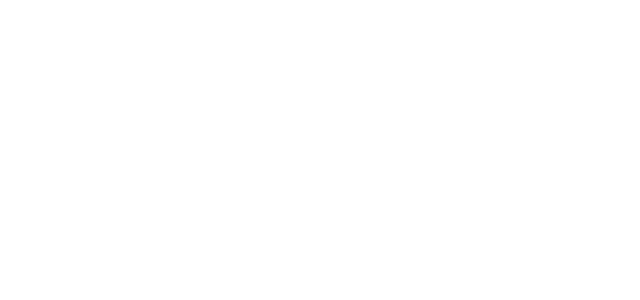
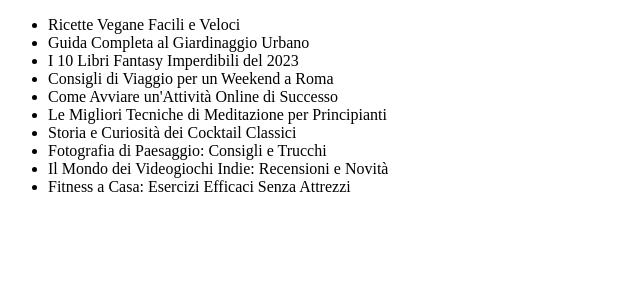
Before and after one commit to CarloCosta92/react-form, a React (Vite) app: page / in a window 1280 px wide. Shown: the top 300 px of the page, without its empty margins (0-640 px from the left). Built offline with nearby package versions, Linux system fonts and the light colour scheme.

Commit message:
feat: print list in page

```diff
--- a/src/App.jsx
+++ b/src/App.jsx
@@ -1,11 +1,13 @@
 import { useState } from 'react'
 import './App.css'
+import ListArticle from './components/ListArticle'
 
 function App() {
   const [count, setCount] = useState(0)
 
   return (
     <>
+      <ListArticle />
 
     </>
   )
--- a/src/components/ListArticle.jsx
+++ b/src/components/ListArticle.jsx
@@ -13,4 +13,14 @@
         "Fitness a Casa: Esercizi Efficaci Senza Attrezzi"
     ];
 
+    return (
+        <ul>
+            {Article.map((element, index) => (
+                <li key={index}>{element}</li>
+            ))}
+        </ul>
+    )
+
 }
+
+export default ListArticle;
```
